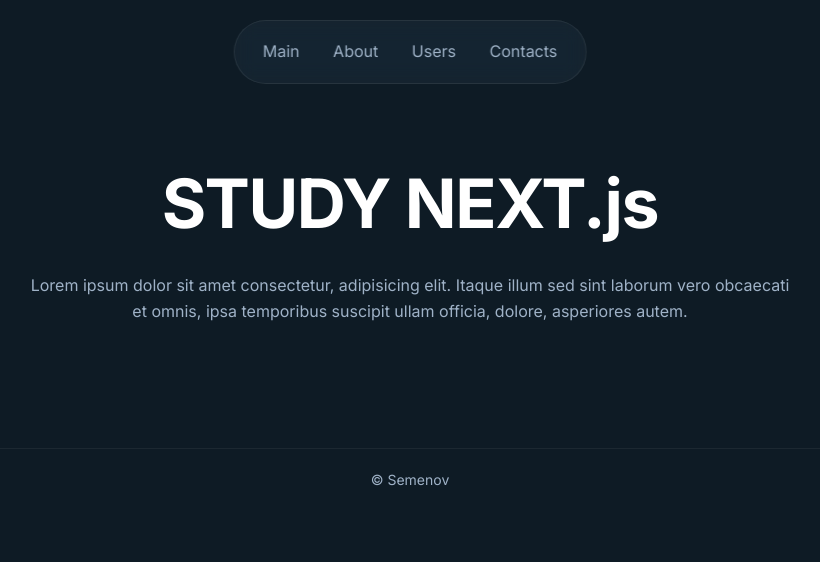
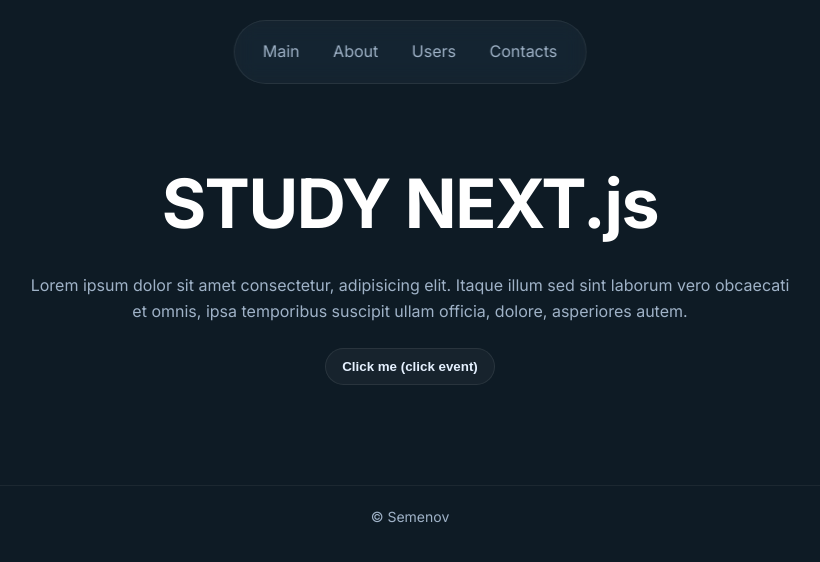
Before and after one commit to Sel7Nik/next-tutorial, a Next.js app: page / in a window 1280 px wide. Shown: the top 562 px of the page, without its empty margins (230-1050 px from the left). Built offline with nearby package versions, Linux system fonts and the light colour scheme.

Commit message:
use client Button

```diff
--- a/src/app/page.jsx
+++ b/src/app/page.jsx
@@ -1,3 +1,5 @@
+import Button from '@/components/Button'
+
 export default function Home() {
   return (
     <section className="content">
@@ -6,6 +8,7 @@ export default function Home() {
         Lorem ipsum dolor sit amet consectetur, adipisicing elit. Itaque illum sed sint laborum vero obcaecati et omnis,
         ipsa temporibus suscipit ullam officia, dolore, asperiores autem.
       </p>
+      <Button />
     </section>
   )
 }
--- /dev/null
+++ b/src/components/Button.jsx
@@ -0,0 +1,11 @@
+"use client";
+
+const Button = () => {
+	return (
+		<button onClick={() => alert('Here we go!')} className="btn btn-ghost">
+			Click me (click event)
+		</button>
+	);
+}
+
+export default Button;
```
